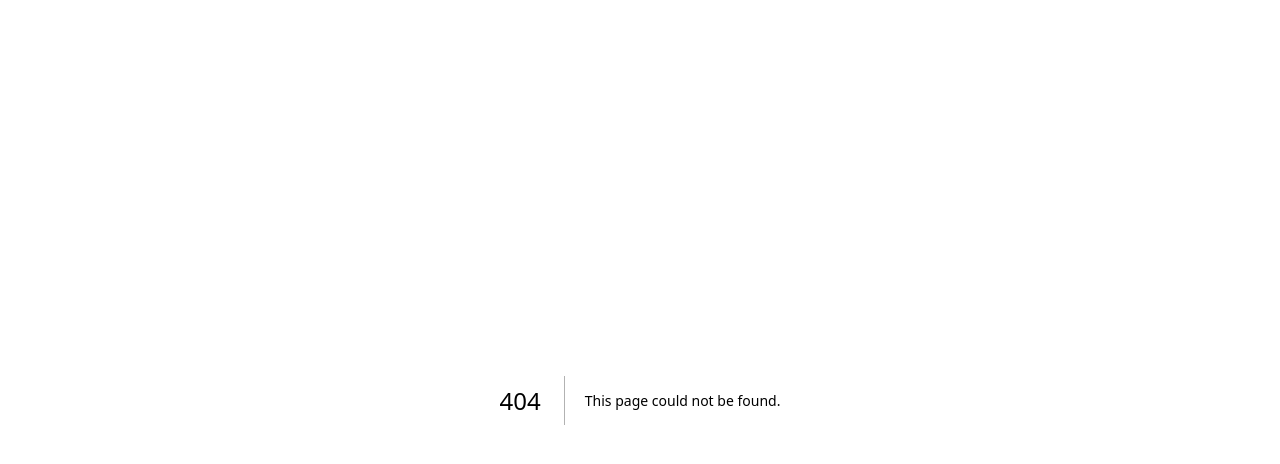
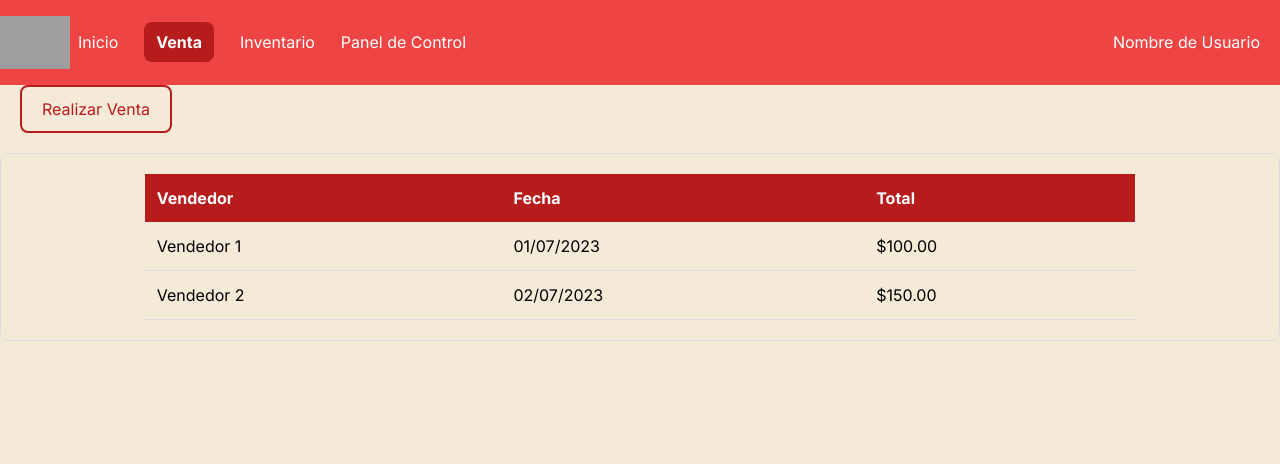
Before and after one commit to JoseckGD/pablos-pizza, a Next.js app: page /sells in a window 1280 px wide. Before the commit this address had no page. Shown: the top 464 px of the page. Built offline with nearby package versions, Linux system fonts and the light colour scheme; grey boxes are pictures that could not be loaded.

Commit message:
Pantalla ventas primer avance

```diff
--- /dev/null
+++ b/app/sells/page.jsx
@@ -0,0 +1,172 @@
+"use client";
+
+import useFetch from "@/hooks/useFetch";
+import { redirect } from "next/navigation";
+import { useEffect, useState } from "react";
+
+
+const Sells = () => {
+  const bodyStyles = {
+    backgroundColor: "#F5E9D8",
+    minHeight: "100vh",
+  };
+
+  const logoStyles = {
+    width: "70px",
+  };
+
+  const containerStyles = {
+    display: "flex",
+    alignItems: "center",
+    justifyContent: "space-between",
+    paddingRight: "20px",
+  };
+
+  const userStyles = {
+    marginLeft: "10px",
+    color: "white",
+  };
+
+  const listStyles = {
+    listStyle: "none",
+    padding: "0",
+    display: "flex",
+    alignItems: "center",
+  };
+
+  const listItemStyles = {
+    marginRight: "10px",
+  };
+
+  const buttonStyles = {
+    backgroundColor: "transparent",
+    color: "#B71C1C",
+    padding: "10px 20px",
+    borderRadius: "8px",
+    border: "2px solid #B71C1C",
+    fontSize: "16px",
+    cursor: "pointer",
+  };
+  const buttonContainerStyles = {
+    marginBottom: "20px",
+    paddingLeft: "20px",
+  };
+
+  const tableContainerStyles = {
+    backgroundColor: "transparent",
+    padding: "20px",
+    borderRadius: "8px",
+    border: "1px solid #ddd",
+    display: "flex",
+    justifyContent: "center",
+    alignItems: "center",
+  };
+  const tableStyles = {
+    width: "80%",
+    borderCollapse: "collapse",
+  };
+  const thStyles = {
+    backgroundColor: "#B71C1C",
+    color: "white",
+    padding: "12px",
+    textAlign: "left",
+  };
+
+  const tdStyles = {
+    padding: "12px",
+    borderBottom: "1px solid #ddd",
+  };
+
+  const selectedListItemStyles = {
+    ...listItemStyles,
+    backgroundColor: "#B71C1C",
+    color: "white",
+    fontWeight: "bold",
+    padding: "8px 12px",
+    borderRadius: "8px",
+  };
+
+
+
+
+  return (
+    <div style={bodyStyles}>
+      <nav className="bg-red-500 py-4">
+        <div className="container mx-auto">
+          <div style={containerStyles}>
+            <div style={listStyles}>
+              <a
+                href="/"
+                className="flex items-center text-white font-bold text-xl"
+              >
+                <img
+                  src="https://www.pablospizza.com/wp-content/themes/pablopizza/images/logo-new.png"
+                  alt="Logo"
+                  className="mr-2"
+                  style={logoStyles}
+                />
+              </a>
+              <ul className="flex space-x-4" style={listStyles}>
+                <li style={listItemStyles}>
+                  <a href="/" className="text-white">
+                    Inicio
+                  </a>
+                </li>
+                <li style={selectedListItemStyles}>
+                  <a href="/sells" className="text-white">
+                    Venta
+                  </a>
+                </li>
+                <li style={listItemStyles}>
+                  <a href="" className="text-white">
+                    Inventario
+                  </a>
+                </li>
+                <li style={listItemStyles}>
+                  <a href="" className="text-white">
+                    Panel de Control
+                  </a>
+                </li>
+              </ul>
+            </div>
+            <div style={userStyles}>
+              Nombre de Usuario
+            </div>
+          </div>
+        </div>
+      </nav>
+
+      <div className="container mx-auto">
+        <div style={buttonContainerStyles}>
+          <button style={buttonStyles}>Realizar Venta</button>
+        </div>
+        <div style={tableContainerStyles}>
+          <table style={tableStyles}>
+            <thead>
+              <tr>
+                <th style={thStyles}>Vendedor</th>
+                <th style={thStyles}>Fecha</th>
+                <th style={thStyles}>Total</th>
+              </tr>
+            </thead>
+            <tbody>
+              <tr>
+                <td style={tdStyles}>Vendedor 1</td>
+                <td style={tdStyles}>01/07/2023</td>
+                <td style={tdStyles}>$100.00</td>
+              </tr>
+              <tr>
+                <td style={tdStyles}>Vendedor 2</td>
+                <td style={tdStyles}>02/07/2023</td>
+                <td style={tdStyles}>$150.00</td>
+              </tr>
+            </tbody>
+          </table>
+        </div>
+      </div>
+
+    </div>
+  );
+};
+
+export default Sells;
```
